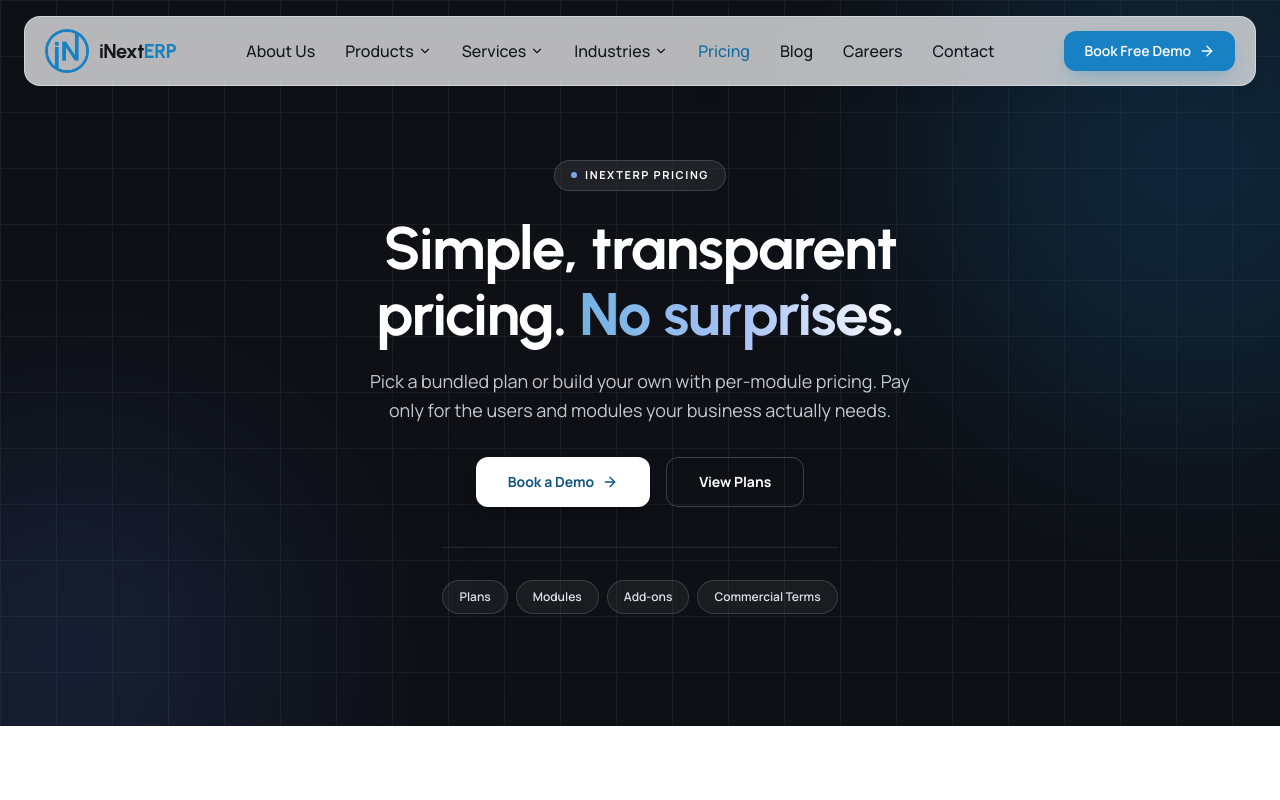
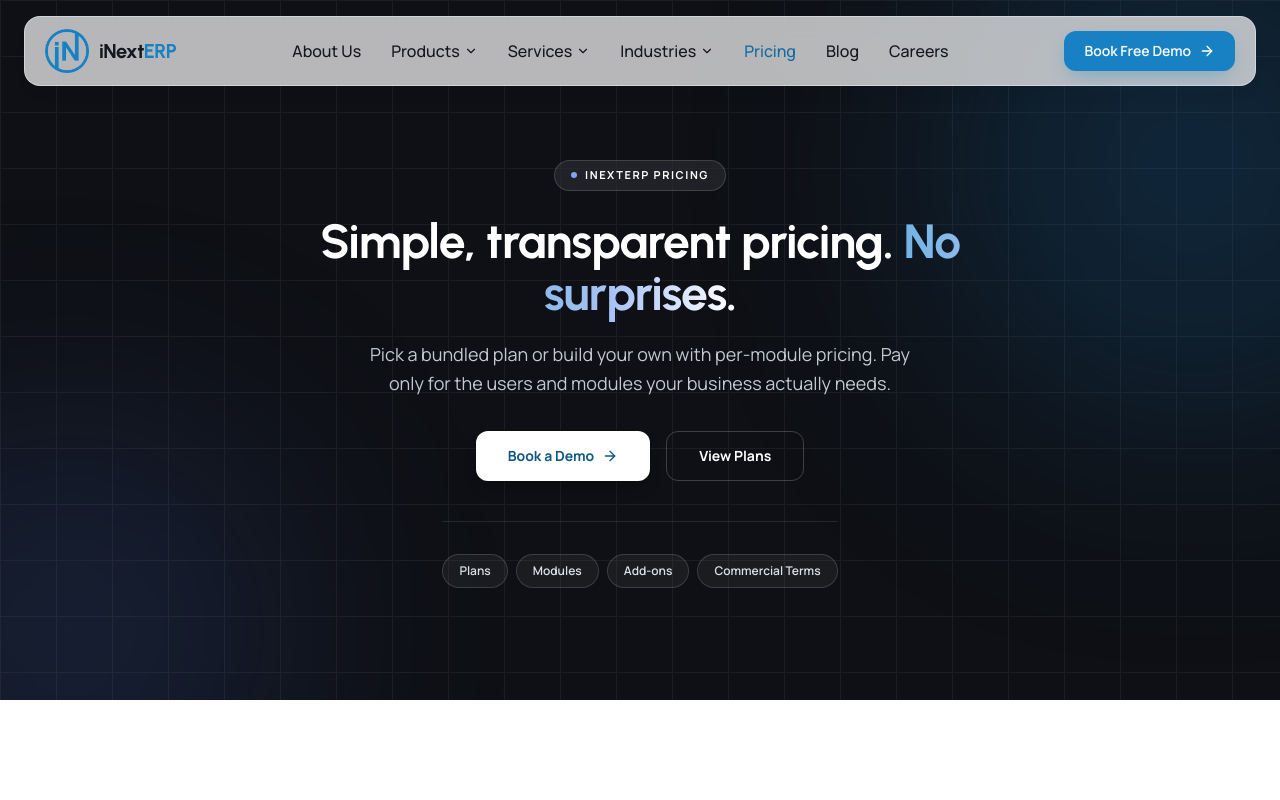
Before and after one commit to GoDigital74/iNextERPnew, a Next.js app: page /pricing in a window 1280 px wide. Shown: the top 800 px of the page. Built offline with nearby package versions, Linux system fonts and the light colour scheme.

Commit message:
nav updates33

```diff
--- a/src/app/(main)/pricing/PricingClient.tsx
+++ b/src/app/(main)/pricing/PricingClient.tsx
@@ -231,7 +231,7 @@
 
             <motion.h1
               variants={heroItem}
-              className="mt-6 text-4xl font-bold leading-[1.1] text-white sm:text-5xl lg:text-6xl"
+              className="mt-6 text-2xl font-bold leading-[1.1] text-white sm:text-4xl lg:text-5xl"
             >
               Simple, transparent pricing.{" "}
               <span className="bg-linear-to-r from-brand-300 via-accent-300 to-white bg-clip-text text-transparent">
--- a/src/components/layout/Navbar.tsx
+++ b/src/components/layout/Navbar.tsx
@@ -63,7 +63,6 @@
   { name: "Pricing", href: "/pricing" },
   { name: "Blog", href: "/blog" },
   { name: "Careers", href: "/careers" },
-  { name: "Contact", href: "/contact" },
 ] as const;
 
 // Animation variants (memoized outside component)
@@ -258,10 +257,10 @@
         initial={{ y: -100, opacity: 0 }}
         animate={{ y: 0, opacity: 1 }}
         transition={{ duration: 0.6, ease: [0.22, 1, 0.36, 1] }}
-        className="fixed inset-x-0 top-0 z-50 px-4 pt-4 md:px-6"
+        className="pointer-events-none fixed inset-x-0 top-0 z-50 px-4 pt-4 md:px-6"
       >
         <nav
-          className={navClasses}
+          className={`pointer-events-auto ${navClasses}`}
           role="navigation"
           aria-label="Main navigation"
         >
```
